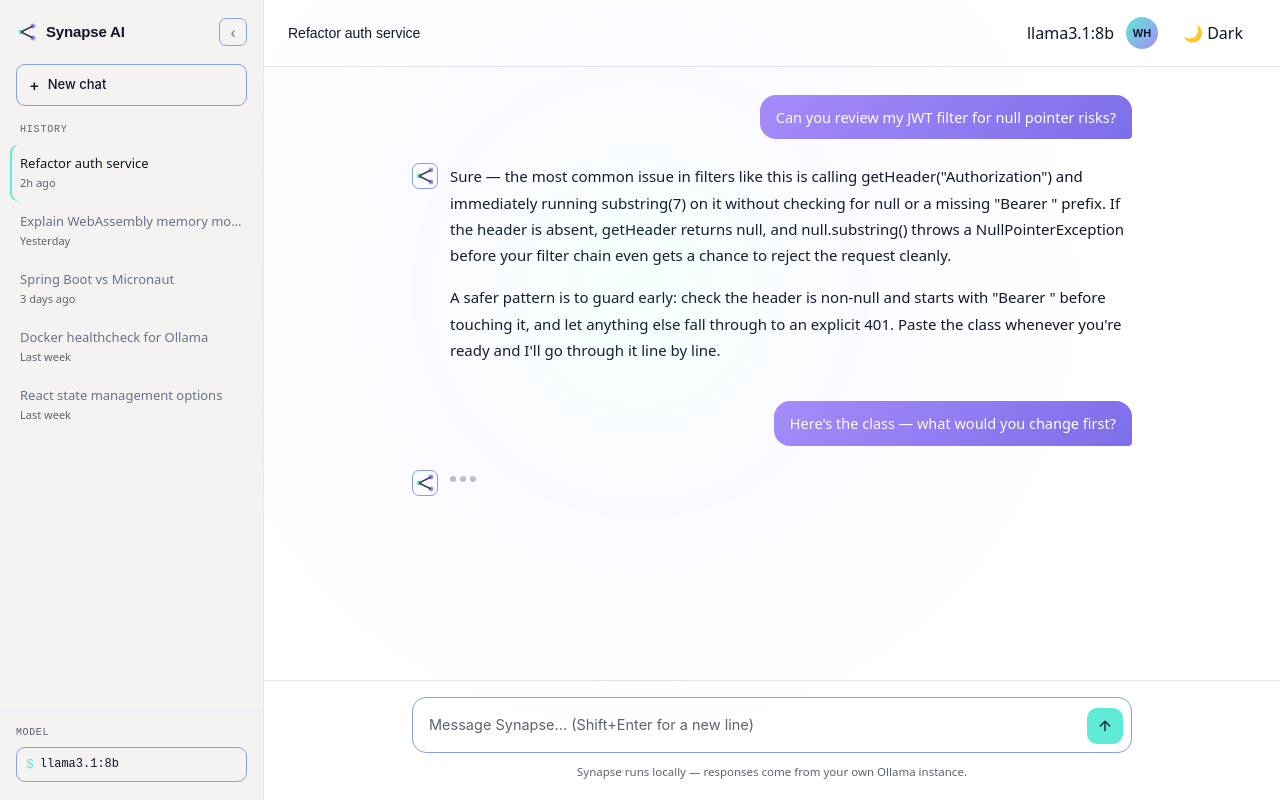
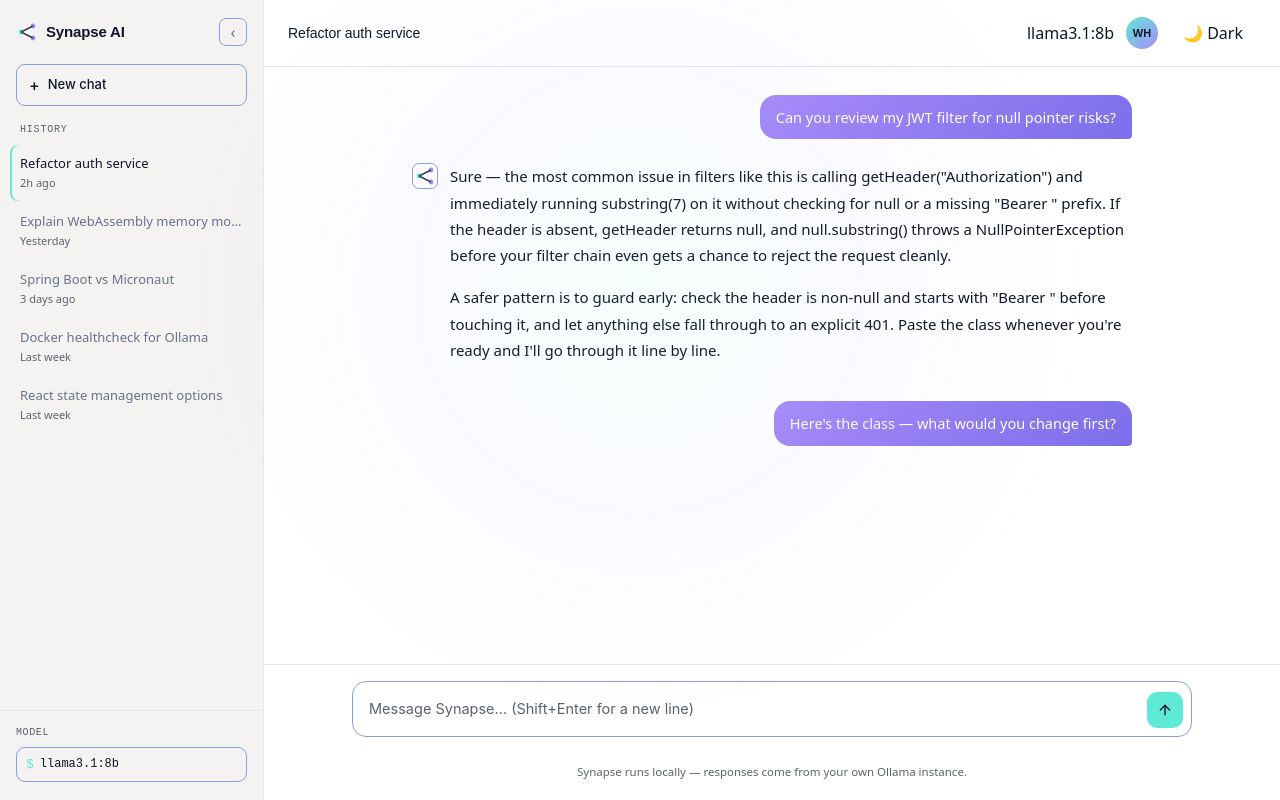
Before and after one commit to Aaris-Kazi/SynapseAI-UI, a React (Vite) app: page /chat in a window 1280 px wide. Built offline with nearby package versions, Linux system fonts and the light colour scheme; no server answers.

Commit message:
UPDATE :: chat function adding

```diff
--- a/src/assets/chat.css
+++ b/src/assets/chat.css
@@ -423,3 +423,10 @@ a {
     margin-left: auto;
     margin-right: auto;
 }
+
+@media (min-width: 601px) and (max-width: 2000px) {
+    .input-bar {
+        min-width: 840px;
+        margin: 0 auto;
+    }
+}
--- a/src/components/utills/Config.ts
+++ b/src/components/utills/Config.ts
@@ -2,11 +2,13 @@ const config = {
     BASE_URL:"http://192.168.0.102:8088",
     // BASE_URL:"http://localhost:8080",
     HEADER: { "Content-Type": "application/json" },
-    TIMEOUT: 5000,
+    TIMEOUT: 30000,
     OK_STATUS: 200,
     AUTH: "/api/auth",
     AFTER_LOGIN_PATH: '/chat',
-    ACCESS_TOKEN: "access-token"
+    ACCESS_TOKEN: "access-token",
+    AUTHORIZATION: "Authorization",
+    BEARER: "Bearer "
 };
 
 export default config;
--- a/src/components/utills/ServiceLayer.ts
+++ b/src/components/utills/ServiceLayer.ts
@@ -109,3 +109,26 @@ export const googleLoginService = async (token: string): Promise<Record<string,
         throw error;
     }
 }
+
+
+export const chatService = async (message: string): Promise<Record<string, unknown>> => {
+
+    try {
+        const payload = {
+            "message": message
+        }
+
+        const headers = {
+            "Content-Type": "application/json",
+            "Authorization" : config.BEARER + getAccessToken()
+        }
+        const resp = await createPost('/api/v1/chat', payload, headers);
+        if (resp.status !== config.OK_STATUS) {
+            console.log("ChatService not working! due to " + resp.data)
+        }
+        return resp.data
+    } catch (error) {
+        console.error('`LoginService` failed due to :: ', error);
+        throw error;
+    }
+}
--- a/src/pages/Chats.tsx
+++ b/src/pages/Chats.tsx
@@ -2,9 +2,16 @@ import { useState } from "react";
 import '../assets/chat.css';
 import Logo from "../components/clientsideComponents/Logo";
 import { Link } from "react-router-dom";
+
+import type { SubmitEvent } from "react";
+import { chatService } from "../components/utills/ServiceLayer";
+
 const Chats = () => {
 
     const [theme, setTheme] = useState("light");
+    const [loader, setLoader] = useState(false);
+    const [message, setMessage] = useState("");
+    const [, setError] = useState("");
 
     const toggleTheme = () => {
         const newTheme = theme === "light" ? "dark" : "light";
@@ -13,6 +20,28 @@ const Chats = () => {
 
         document.documentElement.setAttribute("data-theme", newTheme);
     };
+
+
+    const submittingForm = async (e: SubmitEvent<HTMLFormElement>) => {
+        e.preventDefault();
+        setLoader(true);
+        const txt = message;
+        console.log(txt);
+        setMessage("")
+        try {
+
+            const resp = await chatService(txt);
+            const data = resp as Record<string, string>
+            console.log(data['response']);
+        } catch (error) {
+            const errorMessage = error instanceof Error ? error.message : "Unknown error";
+            setError(errorMessage);
+            console.log("`Chat` error due to ::" + errorMessage);
+        }
+
+        setLoader(false);
+    }
+
     return (
 
         <div className="app">
@@ -101,6 +130,7 @@ const Chats = () => {
                             <div className="bubble-user">Here's the class — what would you change first?</div>
                         </div>
 
+                        {loader && (
                             <div className="row-assistant">
                                 <div className="assistant-avatar">
                                     <Logo />
@@ -111,11 +141,24 @@ const Chats = () => {
                                     <span className="dot"></span>
                                 </div>
                             </div>
+                        )}
 
                     </div>
                 </div>
 
-                <div className="input-bar-wrap">
+                <form className="input-bar-wrap" onSubmit={submittingForm}>
+                    <div className="input-bar">
+                        <textarea rows={1} placeholder='Message Synapse... (Shift+Enter for a new line)' id="queries" name="queries" value={message} onChange={(e) => setMessage(e.target.value)}></textarea>
+                        <button className="send-btn" aria-label="Send message" type="submit">
+                            <svg width="16" height="16" viewBox="0 0 24 24" fill="none" stroke="currentColor" strokeWidth="2" strokeLinecap="round" strokeLinejoin="round">
+                                <line x1="12" y1="19" x2="12" y2="5" />
+                                <polyline points="5 12 12 5 19 12" />
+                            </svg>
+                        </button>
+                    </div>
+                    <div className="input-footnote">Synapse runs locally — responses come from your own Ollama instance.</div>
+                </form>
+                {/* <div className="input-bar-wrap">
                     <div className="input-bar">
                         <textarea rows={1} placeholder='Message Synapse... (Shift+Enter for a new line)' id="queries" name="queries"></textarea>
                         <button className="send-btn" aria-label="Send message" type="submit">
@@ -126,7 +169,7 @@ const Chats = () => {
                         </button>
                     </div>
                     <div className="input-footnote">Synapse runs locally — responses come from your own Ollama instance.</div>
-                </div>
+                </div> */}
 
             </div>
         </div>
```
Lines whose indentation alone changed are shown as unchanged.
